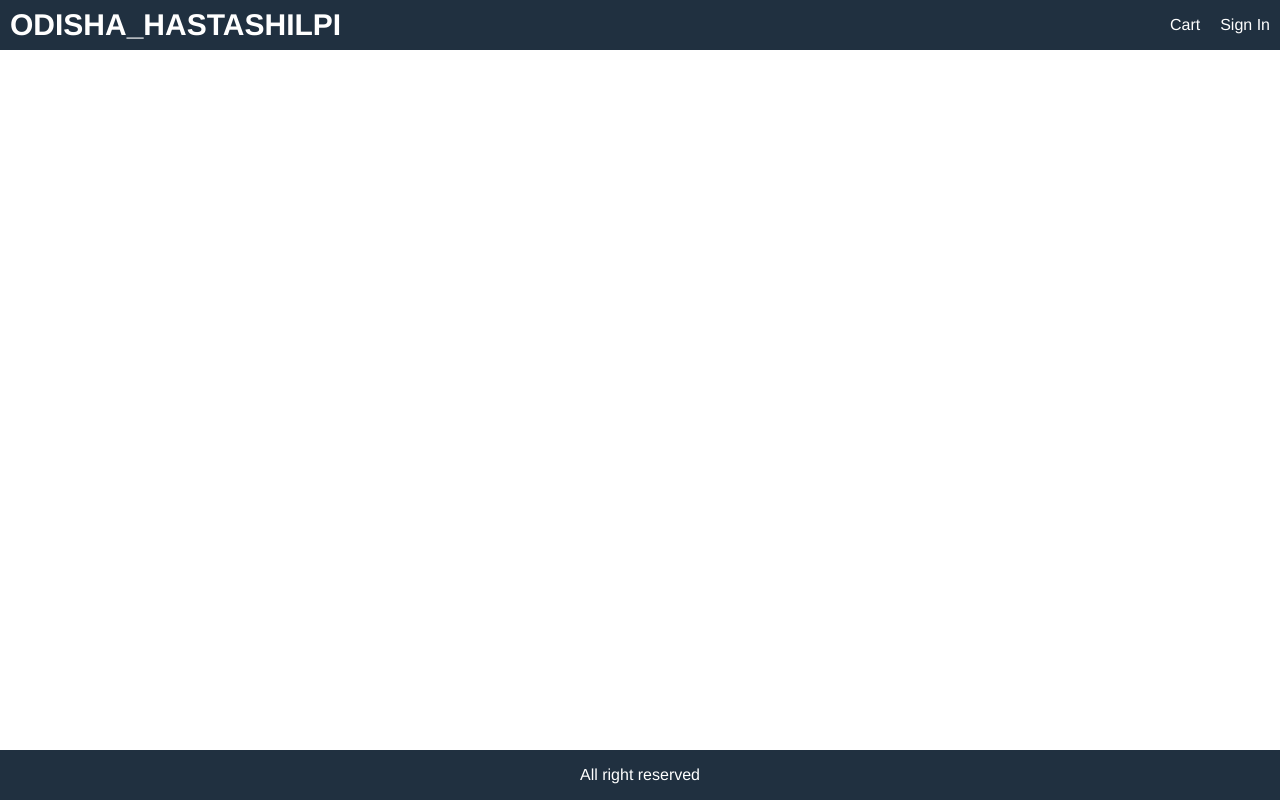
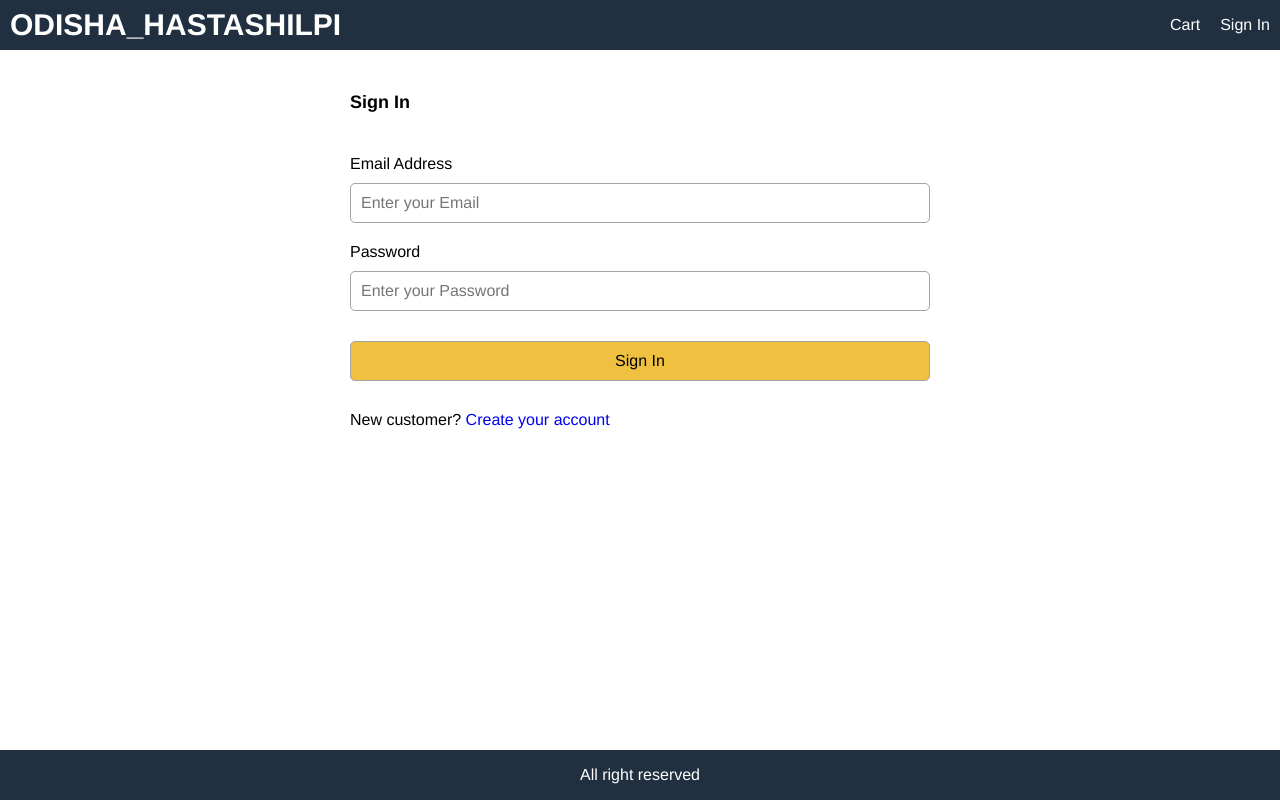
Before and after one commit to akdebata/odisha_hastashilpi, a React (Create React App) app: page /signin in a window 1280 px wide. Built offline with nearby package versions, Linux system fonts and the light colour scheme.

Commit message:
for signin screen

```diff
--- a/src/App.js
+++ b/src/App.js
@@ -6,6 +6,7 @@
 import { Cartscreen } from "./Screens/CartScreen";
 import { Homescreen } from "./Screens/HomeScreen";
 import { Productscreen } from "./Screens/ProductScreen";
+import Signinscreen from "./Screens/SigninScreen";
 function  App() {
   const  cart = useSelector(state => state.cart);
   const {cartItems} = cart;
@@ -27,6 +28,7 @@
       <main>
         <Route path="/cart/:id?" component={Cartscreen}></Route>
         <Route path="/product/:id" component={Productscreen }></Route>
+        <Route path="/signin" component={Signinscreen}></Route>
         <Route path="/" component={Homescreen} exact></Route>
 
       </main>
--- /dev/null
+++ b/src/Screens/SigninScreen.js
@@ -0,0 +1,50 @@
+import React, { useState } from "react";
+import { Link } from "react-router-dom";
+
+export default function Signinscreen(props) {
+    const[email , setEmail]=useState("");
+    const[password,setPassword]=useState("");
+    const submitHandler=(e) =>{
+        e.preventDefault();
+    }
+  return (
+    <div>
+      <form className="form" onSubmit={submitHandler}>
+        <div>
+          <h1>Sign In</h1>
+        </div>
+        <div>
+          <label htmlFor="email">Email Address</label>
+          <input
+            type="email"
+            id="email"
+            placeholder="Enter your Email"
+            required
+            onChange={(e) => setEmail(e.target.value)}
+          />
+        </div>
+        <div>
+          <label htmlFor="password">Password</label>
+          <input
+            type="password"
+            id="password"
+            placeholder="Enter your Password"
+            required
+            onChange={(e) => setPassword(e.target.value)}
+          />
+        </div>
+        <div>
+            <label/>
+            <button className="primary" type="submit">Sign In </button>
+        </div>
+        <div>
+            <label/>
+            <div>
+                New customer? {" "}
+                <Link to="/register">Create your account</Link>
+            </div>
+        </div>
+      </form>
+    </div>
+  );
+}
--- a/src/index.css
+++ b/src/index.css
@@ -190,3 +190,16 @@
   color: #a02020;
   background-color: #ffe0e0;
 }
+.form{
+  max-width: 60rem;
+  margin: 0 auto;
+}
+.form > div {
+  display: flex;
+  flex-direction: column;
+  margin: 1rem;
+}
+.form label{
+  margin: 1rem 0;
+  display: block;
+}
```
